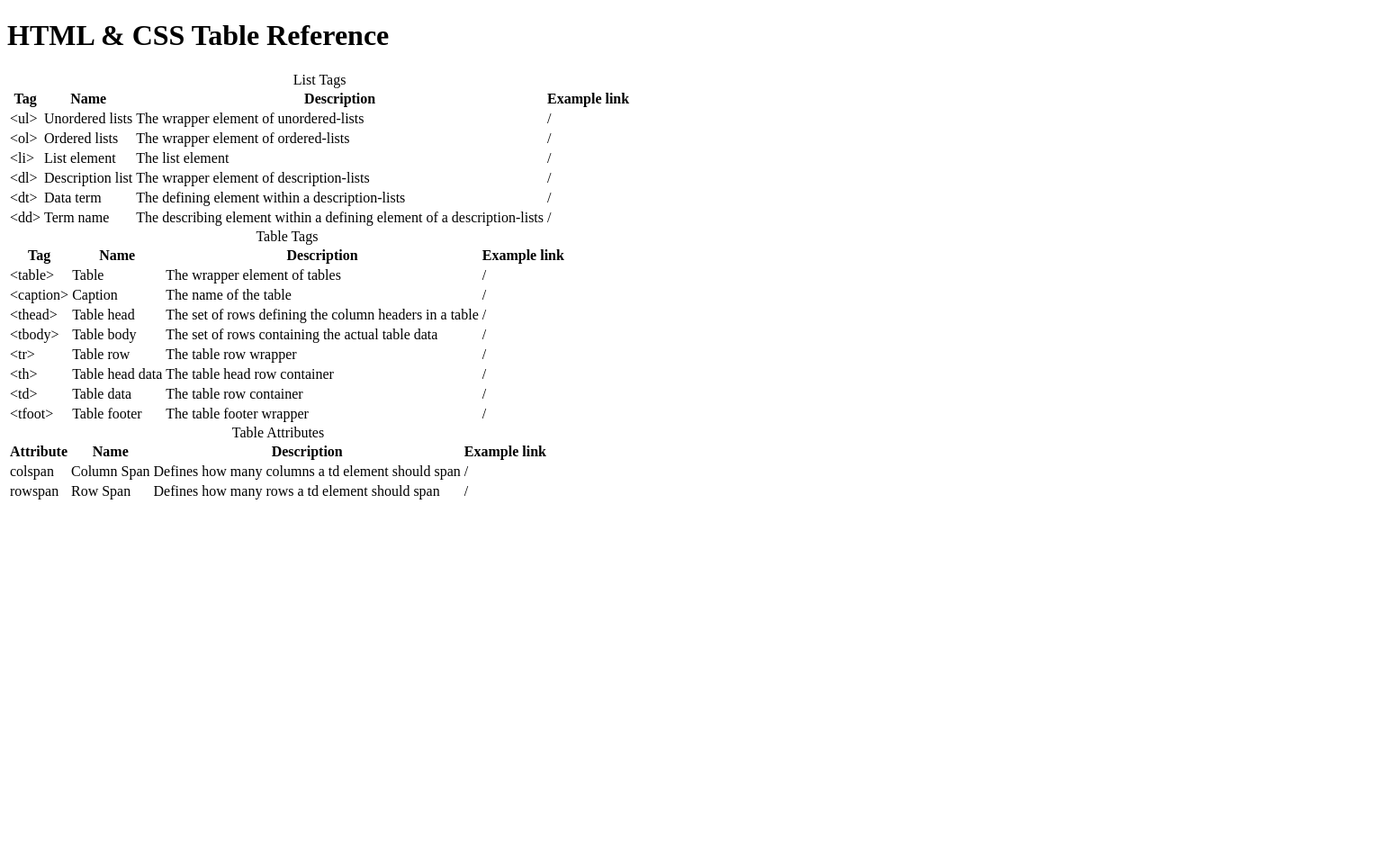
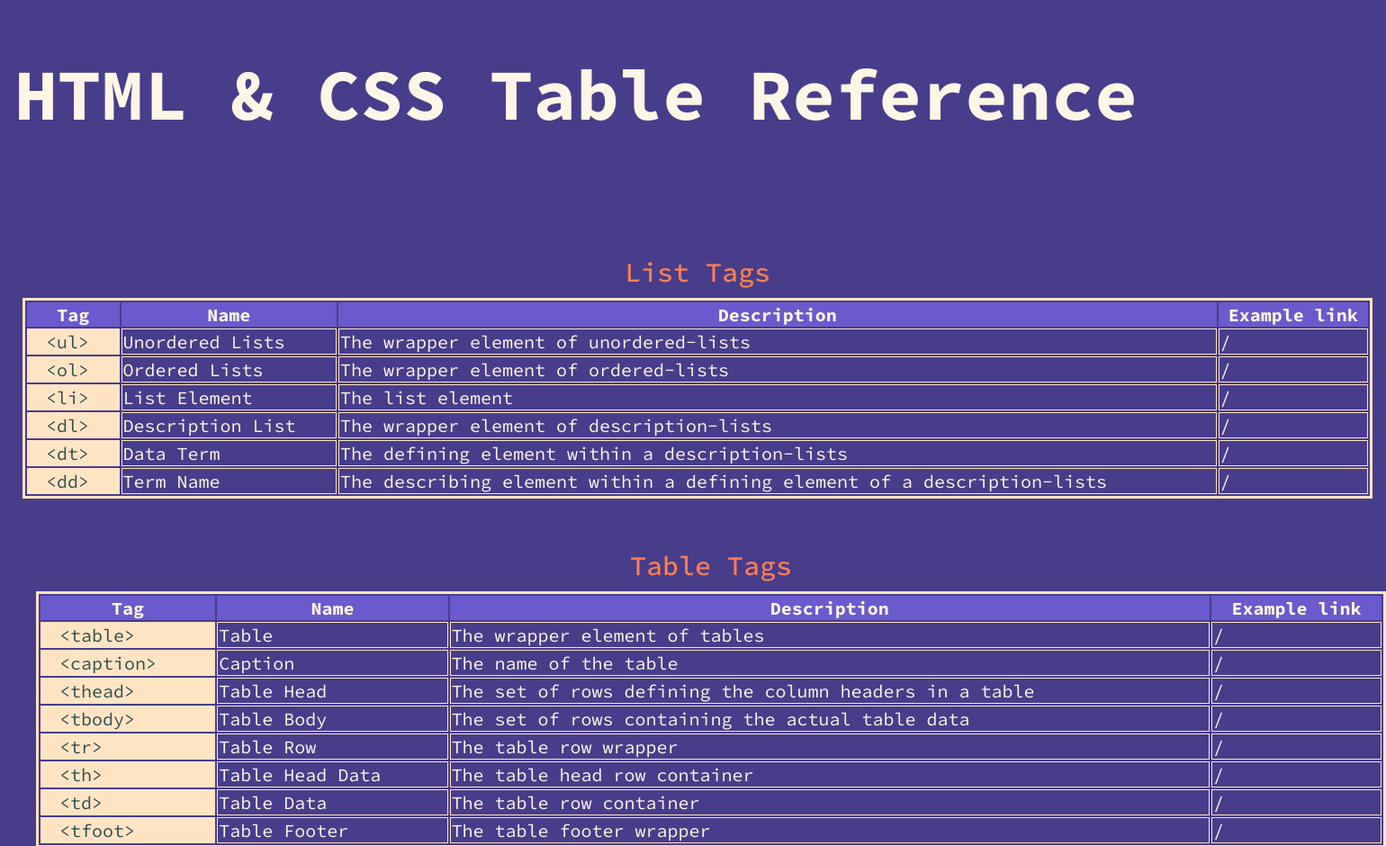
Before and after one commit to mattdnr/CSS-Cheet-Sheet, a plain HTML site: page index.html in a window 1280 px wide. Shown: the top 940 px of the page at 90% size, 1540 px wide, since content can reach past the window. Before the commit the page ends 800 px from the top, so only its background shows below. Drawn offline with Linux system fonts and the light colour scheme.

Commit message:
Footer created Styling started

```diff
--- a/index.html
+++ b/index.html
@@ -5,6 +5,9 @@
     <meta name="viewport" content="width=device-width, initial-scale=1.0">
     <title>Matt's CSS Cheat Sheet</title>
     <link rel="stylesheet" href="../resources/css/styles.css">
+    <link rel="preconnect" href="https://fonts.googleapis.com">
+    <link rel="preconnect" href="https://fonts.gstatic.com" crossorigin>
+    <link href="https://fonts.googleapis.com/css2?family=Source+Code+Pro:ital,wght@0,200..900;1,200..900&display=swap" rel="stylesheet">
 </head>
 <body>
 
@@ -26,38 +29,38 @@
                 </thead>
                 <tbody>
                     <tr id="unordered-lists">
-                        <td id="tag">&ltul&gt</td>
-                        <td id="name">Unordered lists</td>
+                        <td class="tag">&ltul&gt</td>
+                        <td class="name">Unordered lists</td>
                         <td>The wrapper element of unordered-lists</td>
                         <td>/</td>
                     </tr>
                     <tr id="ordered-lists">
-                        <td id="tag">&ltol&gt</td>
-                        <td id="name">Ordered lists</td>
+                        <td class="tag">&ltol&gt</td>
+                        <td class="name">Ordered lists</td>
                         <td>The wrapper element of ordered-lists</td>
                         <td>/</td>
                     </tr>
                     <tr id="list-element">
-                        <td id="tag">&ltli&gt</td>
-                        <td id="name">List element</td>
+                        <td class="tag">&ltli&gt</td>
+                        <td class="name">List element</td>
                         <td>The list element</td>
                         <td>/</td>
                     </tr>
                     <tr id="description-lists">
-                        <td id="tag">&ltdl&gt</td>
-                        <td id="name">Description list</td>
+                        <td class="tag">&ltdl&gt</td>
+                        <td class="name">Description list</td>
                         <td>The wrapper element of description-lists</td>
                         <td>/</td>
                     </tr>
                     <tr id="data-term">
-                        <td id="tag">&ltdt&gt</td>
-                        <td id="name">Data term</td>
+                        <td class="tag">&ltdt&gt</td>
+                        <td class="name">Data term</td>
                         <td>The defining element within a description-lists</td>
                         <td>/</td>
                     </tr>
                     <tr id="term-name">
-                        <td id="tag">&ltdd&gt</td>
-                        <td id="name">Term name</td>
+                        <td class="tag">&ltdd&gt</td>
+                        <td class="name">Term name</td>
                         <td>The describing element within a defining element of a description-lists</td>
                         <td>/</td>
                     </tr>
@@ -77,50 +80,50 @@
                     </thead>
                     <tbody>
                         <tr id="table-tag">
-                            <td id="tag">&lttable&gt</td>
-                            <td id="name">Table</td>
+                            <td class="tag">&lttable&gt</td>
+                            <td class="name">Table</td>
                             <td>The wrapper element of tables</td>
                             <td>/</td>
                         </tr>
                         <tr id="caption-tag">
-                            <td id="tag">&ltcaption&gt</td>
-                            <td id="name">Caption</td>
+                            <td class="tag">&ltcaption&gt</td>
+                            <td class="name">Caption</td>
                             <td>The name of the table</td>
                             <td>/</td>
                         </tr>
                         <tr id="table-head">
-                            <td id="tag">&ltthead&gt</td>
-                            <td id="name">Table head</td>
+                            <td class="tag">&ltthead&gt</td>
+                            <td class="name">Table head</td>
                             <td>The set of rows defining the column headers in a table</td>
                             <td>/</td>
                         </tr>
                         <tr id="table-body">
-                            <td id="tag">&lttbody&gt</td>
-                            <td id="name">Table body</td>
+                            <td class="tag">&lttbody&gt</td>
+                            <td class="name">Table body</td>
                             <td>The set of rows containing the actual table data</td>
                             <td>/</td>
                         </tr>
                         <tr id="table-row">
-                            <td id="tag">&lttr&gt</td>
-                            <td id="name">Table row</td>
+                            <td class="tag">&lttr&gt</td>
+                            <td class="name">Table row</td>
                             <td>The table row wrapper</td>
                             <td>/</td>
                         </tr>
                         <tr id="table-head-data">
-                            <td id="tag">&ltth&gt</td>
-                            <td id="name">Table head data</td>
+                            <td class="tag">&ltth&gt</td>
+                            <td class="name">Table head data</td>
                             <td>The table head row container</td>
                             <td>/</td>
                         </tr>
                         <tr id="table-data">
-                            <td id="tag">&lttd&gt</td>
-                            <td id="name">Table data</td>
+                            <td class="tag">&lttd&gt</td>
+                            <td class="name">Table data</td>
                             <td>The table row container</td>
                             <td>/</td>
                         </tr>
                         <tr id="table-foot">
-                            <td id="tag">&lttfoot&gt</td>
-                            <td id="name">Table footer</td>
+                            <td class="tag">&lttfoot&gt</td>
+                            <td class="name">Table footer</td>
                             <td>The table footer wrapper</td>
                             <td>/</td>
                         </tr>
@@ -138,14 +141,14 @@
                     </thead>
                     <tbody>
                         <tr id="colspan">
-                            <td id="tag">colspan</td>
-                            <td id="name">Column Span</td>
+                            <td class="tag">colspan</td>
+                            <td class="name">Column Span</td>
                             <td>Defines how many columns a td element should span</td>
                             <td>/</td>
                         </tr>
                         <tr id="rowspan">
-                            <td id="tag">rowspan</td>
-                            <td id="name">Row Span</td>
+                            <td class="tag">rowspan</td>
+                            <td class="name">Row Span</td>
                             <td>Defines how many rows a td element should span</td>
                             <td>/</td>
                         </tr>
@@ -155,5 +158,14 @@
         </div>
     </main>
 
+    <footer>
+        <span>Created by <strong>@mattdnr</strong></span>
+        <span class="versionNumber">V0.01</span>
+        <br>
+        <span class="documentDate">03-09-2024</span>
+
+        <span class="updateDate">Last update on 03-09-2024</span>
+    </footer>
+
 </body>
 </html>
--- a/resources/css/styles.css
+++ b/resources/css/styles.css
@@ -0,0 +1,92 @@
+body {
+    font-family: "Source Code Pro", monospace;
+    font-optical-sizing: auto;
+    font-style: normal;
+    background-color: darkslateblue ;
+    color: oldlace;
+    display: block;
+    margin: 10px;
+}
+
+header {
+    text-align: center;
+    font-size: 40px;
+    padding-bottom: 50px ;
+}
+
+main {
+
+}
+
+div {
+    padding: 15px;
+}
+
+table {
+    border: 3px solid bisque;
+    width: 1500px;
+    margin: 0 auto;
+    text-align: start;
+    vertical-align: middle;
+    display: table;
+    font-size: 20px;
+
+
+}
+
+caption {
+    text-align: center;
+    font-size:30px;
+    font-weight: 500;
+    color: coral;
+    display: table-caption;
+    padding: 10px;
+}
+
+thead {
+    background-color: slateblue ;
+    display: table-header-group;
+}
+
+th {
+    font-weight: bold;
+    display: table-cell;
+}
+
+tr {
+    display: table-row;
+
+}
+
+td {
+    display: table-cell;
+    border: 1px solid bisque;
+}
+
+footer {
+    padding-top: 90px;
+    display:inline;
+    width: 100%;
+}
+
+.tag {
+    background-color: bisque;
+    color:darkslategrey ;
+    padding: 0 20px;
+    text-align: justify;
+}
+
+.name {
+    padding-right: 15px;
+    text-transform: capitalize;
+}
+
+.versionNumber{
+    width: 100%;
+    text-align: end;
+}
+
+.updateDate {
+    width: 100%;
+    text-align: end;
+}
```
Also changed, not shown: 1 other file.
